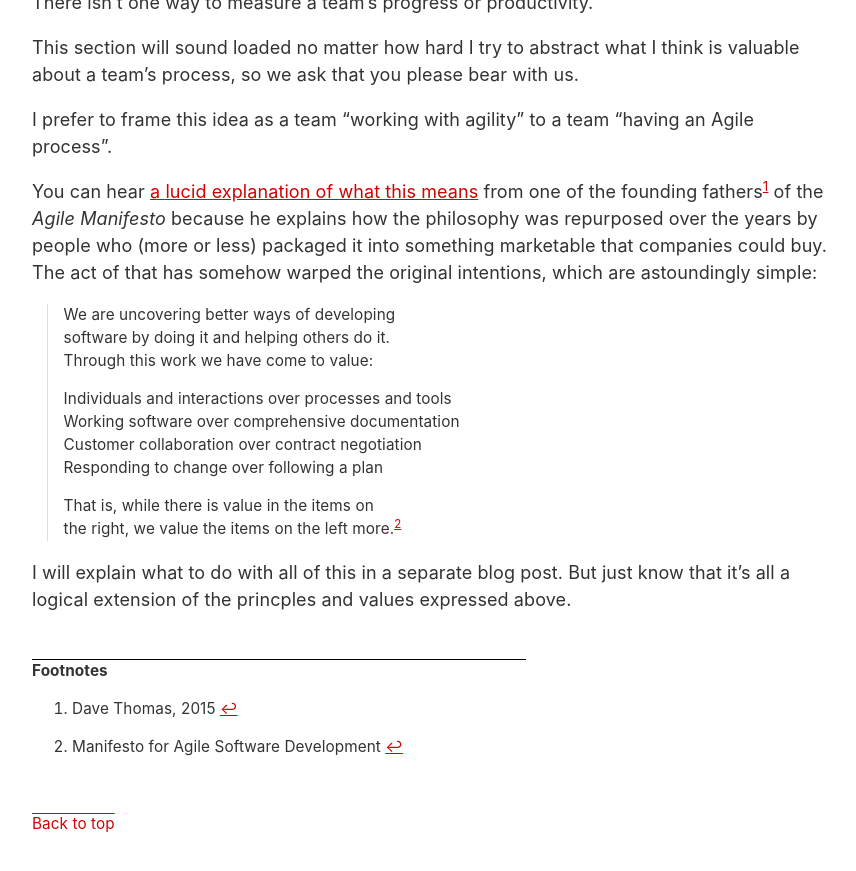
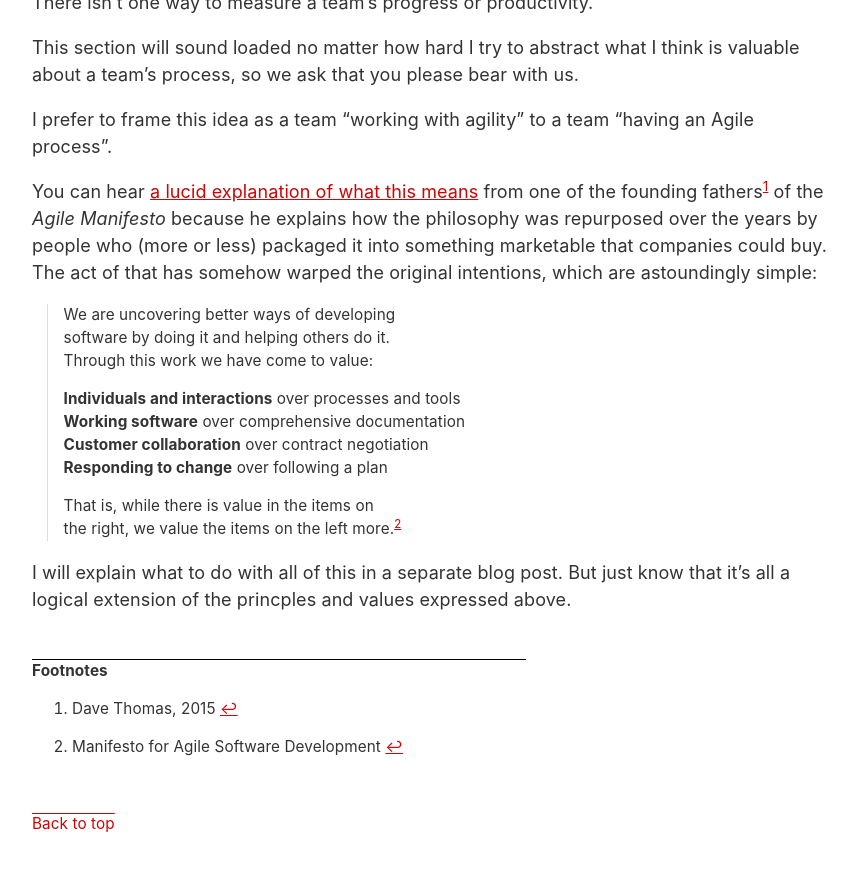
Before and after one commit to matyus/matyus.github.com, a Jekyll site: the page built from _posts/2023-01-29-products-and-features-are-a-means-to-an-end.md, in a window 1280 px wide and 900 px high, scrolled down 3633 px. Shown: the top 871 px of the window, without its empty margins (208-1064 px from the left). Built offline with Jekyll 4.4.1, drawn with Linux system fonts in a browser that asks for light colours; our own code applies the rules of GitHub Pages for plain Markdown files.

```diff
--- a/_posts/2023-01-29-products-and-features-are-a-means-to-an-end.md
+++ b/_posts/2023-01-29-products-and-features-are-a-means-to-an-end.md
@@ -115,10 +115,10 @@ You can hear [a lucid explanation of what this means](https://www.youtube.com/wa
 >  software by doing it and helping others do it.<br />
 >  Through this work we have come to value:
 >
->  Individuals and interactions over processes and tools<br />
->  Working software over comprehensive documentation<br />
->  Customer collaboration over contract negotiation<br />
->  Responding to change over following a plan
+>  **Individuals and interactions** over processes and tools<br />
+>  **Working software** over comprehensive documentation<br />
+>  **Customer collaboration** over contract negotiation<br />
+>  **Responding to change** over following a plan
 >
 >  That is, while there is value in the items on<br />
 >  the right, we value the items on the left more.[^agile]
```
